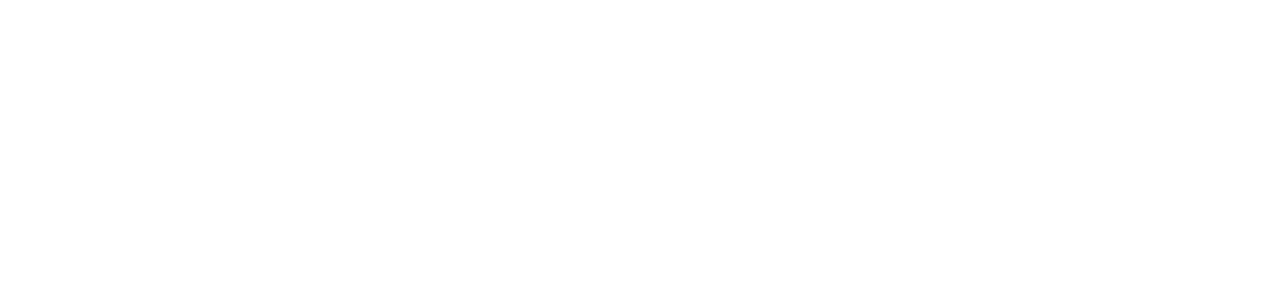
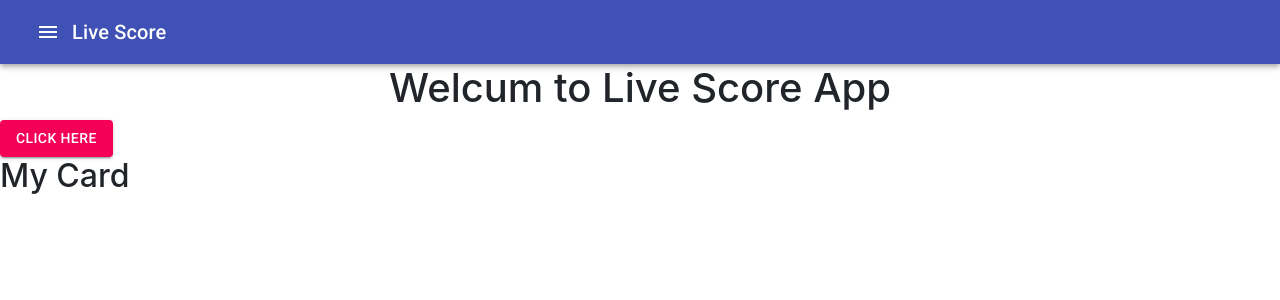
Before and after one commit to Abhishek6387724595/live-cricket-score-app, a React (Create React App) app: page / in a window 1280 px wide. Shown: the top 300 px of the page. Built offline with nearby package versions, Linux system fonts and the light colour scheme; no server answers.

Commit message:
fetching api

```diff
--- a/package.json
+++ b/package.json
@@ -3,6 +3,8 @@
   "version": "0.1.0",
   "private": true,
   "dependencies": {
+    "@material-ui/core": "^4.11.4",
+    "@material-ui/icons": "^4.11.2",
     "@testing-library/jest-dom": "^5.14.1",
     "@testing-library/react": "^11.2.7",
     "@testing-library/user-event": "^12.8.3",
--- a/public/index.html
+++ b/public/index.html
@@ -10,10 +10,13 @@
       content="Web site created using create-react-app"
     />
     <link rel="apple-touch-icon" href="%PUBLIC_URL%/logo192.png" />
+    <link href="https://cdn.jsdelivr.net/npm/bootstrap@5.0.1/dist/css/bootstrap.min.css" rel="stylesheet" integrity="sha384-+0n0xVW2eSR5OomGNYDnhzAbDsOXxcvSN1TPprVMTNDbiYZCxYbOOl7+AMvyTG2x" crossorigin="anonymous">
     <!--
       manifest.json provides metadata used when your web app is installed on a
       user's mobile device or desktop. See https://developers.google.com/web/fundamentals/web-app-manifest/
     -->
+    <link rel="stylesheet" href="https://fonts.googleapis.com/css?family=Roboto:300,400,500,700&display=swap" />
+    <link rel="stylesheet" href="https://fonts.googleapis.com/icon?family=Material+Icons" />
     <link rel="manifest" href="%PUBLIC_URL%/manifest.json" />
     <!--
       Notice the use of %PUBLIC_URL% in the tags above.
--- a/src/App.jsx
+++ b/src/App.jsx
@@ -1,8 +1,26 @@
-import React from 'react'
+import React,{useEffect} from 'react';
+import {Button} from '@material-ui/core';
+import Navbar from "./components/Navbar";
+import MyCard from "./components/MyCard";
+import {getUser} from "./api/Api.jsx";
+
 
 const App =()=>{
+
+    useEffect(()=>{
+        getUser();
+    },[]);
+
     return(
         <>
+        <div className="App">
+            <Navbar/>
+            <h1 className="text-center">Welcum to Live Score App</h1>
+            <Button variant="contained" color="secondary">Click Here</Button>
+            <MyCard/>
+
+            {}
+        </div>
         </>
     )
 }
--- /dev/null
+++ b/src/api/Api.jsx
@@ -0,0 +1,9 @@
+const API_KEY="SZ5pcaz1Zrdel8jtcTBhEdq9sKz2";
+
+const getUser=async()=>{
+    const response=await fetch(`https://cricapi.com/api/matches?apikey=${API_KEY}`);
+    const data=await response.json();
+    console.log(data);
+}
+
+export {getUser};
--- /dev/null
+++ b/src/components/MyCard.jsx
@@ -0,0 +1,11 @@
+import React from 'react'
+
+const MyCard = () => {
+    return (
+        <div>
+            <h2>My Card</h2>
+        </div>
+    )
+}
+
+export default MyCard;
--- /dev/null
+++ b/src/components/Navbar.jsx
@@ -0,0 +1,28 @@
+import React from 'react';
+import AppBar from '@material-ui/core/AppBar';
+import Toolbar from '@material-ui/core/Toolbar';
+import Typography from '@material-ui/core/Typography';
+import IconButton from '@material-ui/core/IconButton';
+import MenuIcon from '@material-ui/icons/Menu';
+
+const Navbar = () => {
+    return (
+        <div>
+            <AppBar position="static">
+                <Toolbar>
+
+                    <IconButton color="inherit">
+                        <MenuIcon />
+                    </IconButton>
+
+                    <Typography variant="h6">
+                          Live Score
+                    </Typography>
+
+                </Toolbar>
+            </AppBar>
+        </div>
+    )
+}
+
+export default Navbar
--- a/src/index.js
+++ b/src/index.js
@@ -2,7 +2,7 @@ import React from 'react';
 import ReactDOM from 'react-dom';
 import './index.css';
 import App from './App.jsx';
-import reportWebVitals from './reportWebVitals';
+// import reportWebVitals from './reportWebVitals';
 
 ReactDOM.render(<App/>,document.getElementById('root')
 );
```
Also changed, not shown: 1 other file (tests, documents, lock files or other folders).
